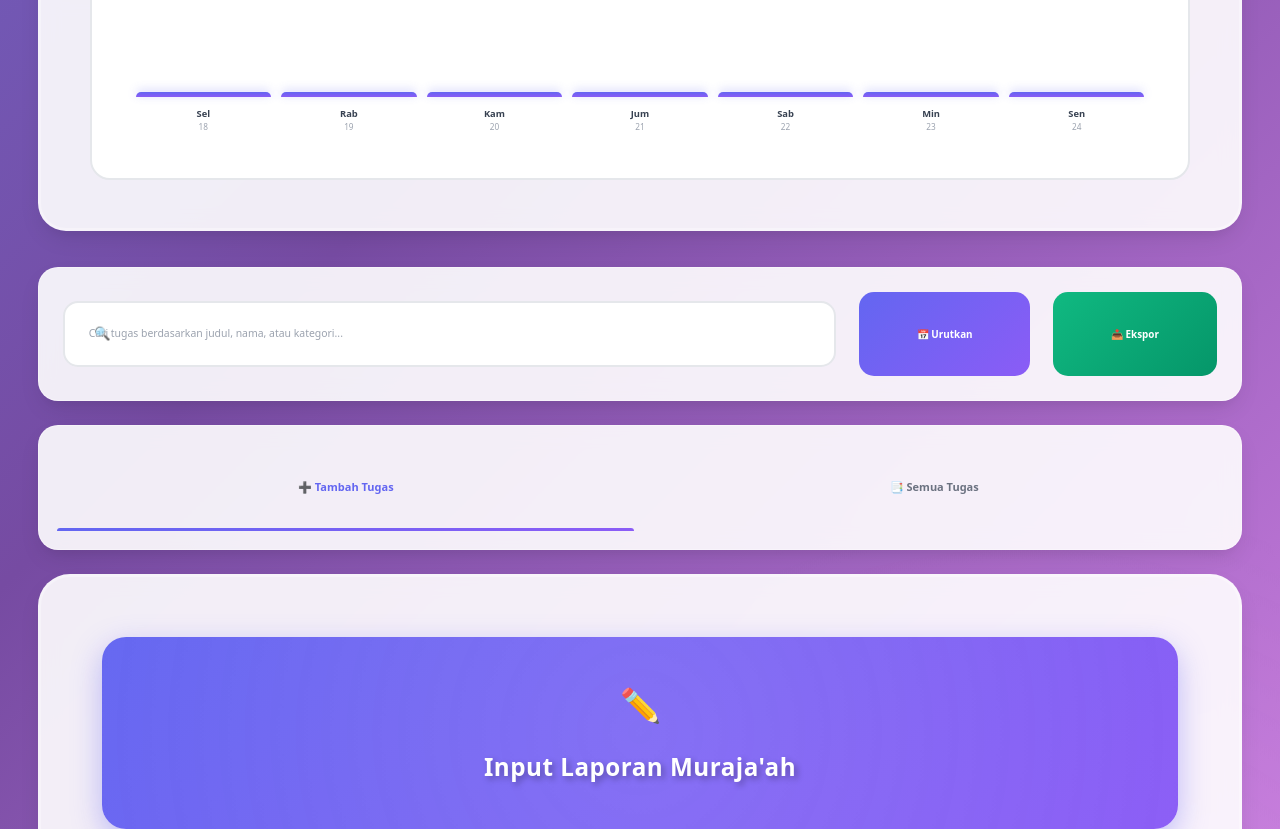
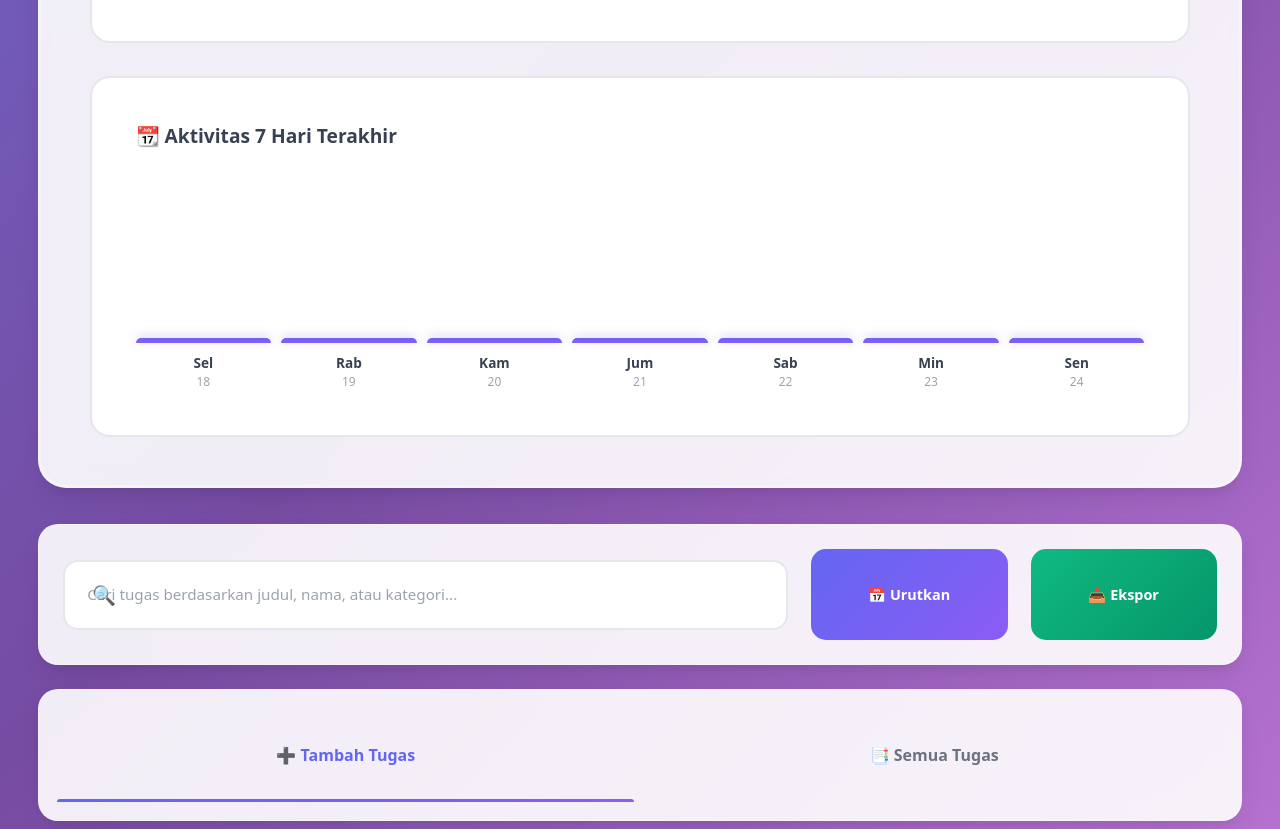
Before and after one commit to ukasyah48-source/BELAJAR-DIRUMAH, a plain HTML site: page index.html in a window 1280 px wide. Shown: the part 1786-2615 px from the top of the page. Drawn offline with nearby package versions, Linux system fonts and the light colour scheme.

Commit message:
Update index.html

```diff
--- a/index.html
+++ b/index.html
@@ -11,7 +11,7 @@
     }
 
     * {
-      font-size: 11px;
+      font-size: 16px;
     }
 
     @keyframes fadeIn {
@@ -545,7 +545,7 @@
    </div>
   </div><!-- Floating Action Button --> <button id="floatingBtn" class="floating-action" title="Tambah Tugas Cepat">+</button> <!-- Modal Detail Tugas -->
   <div id="detailModal" class="modal-backdrop" style="display: none; position: fixed; top: 0; left: 0; width: 100%; height: 100%; z-index: 1000; padding: 2%; overflow-y: auto;">
-   <div class="glassmorphism card-shadow" style="max-width: 800px; margin: 3% auto; border-radius: 30px; padding: 5%; position: relative;"><button id="closeModal" style="position: absolute; top: 3%; right: 3%; background: linear-gradient(135deg, #ef4444, #dc2626); color: white; border: none; border-radius: 50%; width: 45px; height: 45px; font-size: 1.5em; cursor: pointer; transition: all 0.3s; font-weight: bold; box-shadow: 0 4px 10px rgba(239, 68, 68, 0.3);" onmouseover="this.style.transform='rotate(90deg) scale(1.1)'" onmouseout="this.style.transform='rotate(0) scale(1)'">×</button>
+   <div class="glassmorphism card-shadow" style="max-width: 800px; margin: 3% auto; border-radius: 30px; padding: 5%; position: relative;"><button id="closeModal" style="position: absolute; top: 3%; right: 3%; background: linear-gradient(135deg, #ef4444, #dc2626); color: white; border: none; border-radius: 50%; width: 45px; height: 45px; font-size: 1.5em; cursor: pointer; transition: all 0.3s; font-weight: bold; box-shadow: 0 4px 10px rgba(239, 68, 68, 0.3);" onmouseover="this.style.transform='rotate(90deg) scale(1.1)'" onmouseout="this.style.transform='rotate(0) scale(1)'">��</button>
     <div id="detailContent"></div>
     <div style="display: flex; gap: 2%; margin-top: 5%;"><button id="editTaskBtn" style="flex: 1; background: linear-gradient(135deg, #6366f1, #8b5cf6); color: #ffffff; font-size: 1em; font-weight: 700; padding: 4%; border: none; border-radius: 15px; cursor: pointer; transition: all 0.3s; box-shadow: 0 4px 10px rgba(99, 102, 241, 0.3);" onmouseover="this.style.transform='translateY(-2px)'; this.style.boxShadow='0 6px 15px rgba(99, 102, 241, 0.4)'" onmouseout="this.style.transform='translateY(0)'; this.style.boxShadow='0 4px 10px rgba(99, 102, 241, 0.3)'"> ✏️ Edit Tugas </button> <button id="deleteTaskBtn" style="flex: 0.4; background: linear-gradient(135deg, #ef4444, #dc2626); color: #ffffff; font-size: 1em; font-weight: 700; padding: 4%; border: none; border-radius: 15px; cursor: pointer; transition: all 0.3s; box-shadow: 0 4px 10px rgba(239, 68, 68, 0.3);" onmouseover="this.style.transform='translateY(-2px)'; this.style.boxShadow='0 6px 15px rgba(239, 68, 68, 0.4)'" onmouseout="this.style.transform='translateY(0)'; this.style.boxShadow='0 4px 10px rgba(239, 68, 68, 0.3)'"> 🗑️ </button>
     </div>
@@ -1258,5 +1258,5 @@
     // Initial render
     renderTasks();
   </script>
- <script>(function(){function c(){var b=a.contentDocument||a.contentWindow.document;if(b){var d=b.createElement('script');d.innerHTML="window.__CF$cv$params={r:'9a37b0da47c8ccce',t:'MTc2Mzk3NDU2My4wMDAwMDA='};var a=document.createElement('script');a.nonce='';a.src='/cdn-cgi/challenge-platform/scripts/jsd/main.js';document.getElementsByTagName('head')[0].appendChild(a);";b.getElementsByTagName('head')[0].appendChild(d)}}if(document.body){var a=document.createElement('iframe');a.height=1;a.width=1;a.style.position='absolute';a.style.top=0;a.style.left=0;a.style.border='none';a.style.visibility='hidden';document.body.appendChild(a);if('loading'!==document.readyState)c();else if(window.addEventListener)document.addEventListener('DOMContentLoaded',c);else{var e=document.onreadystatechange||function(){};document.onreadystatechange=function(b){e(b);'loading'!==document.readyState&&(document.onreadystatechange=e,c())}}}})();</script></body>
+ <script>(function(){function c(){var b=a.contentDocument||a.contentWindow.document;if(b){var d=b.createElement('script');d.innerHTML="window.__CF$cv$params={r:'9a37b557c241ef74',t:'MTc2Mzk3NDc0Ny4wMDAwMDA='};var a=document.createElement('script');a.nonce='';a.src='/cdn-cgi/challenge-platform/scripts/jsd/main.js';document.getElementsByTagName('head')[0].appendChild(a);";b.getElementsByTagName('head')[0].appendChild(d)}}if(document.body){var a=document.createElement('iframe');a.height=1;a.width=1;a.style.position='absolute';a.style.top=0;a.style.left=0;a.style.border='none';a.style.visibility='hidden';document.body.appendChild(a);if('loading'!==document.readyState)c();else if(window.addEventListener)document.addEventListener('DOMContentLoaded',c);else{var e=document.onreadystatechange||function(){};document.onreadystatechange=function(b){e(b);'loading'!==document.readyState&&(document.onreadystatechange=e,c())}}}})();</script></body>
 </html>
```
